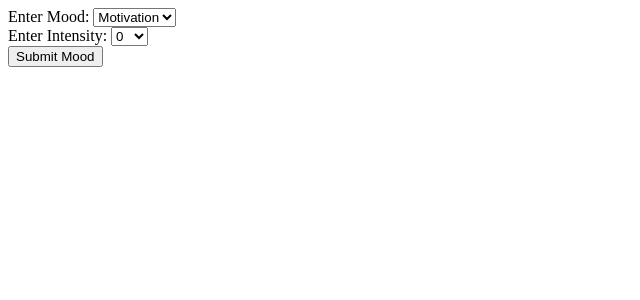
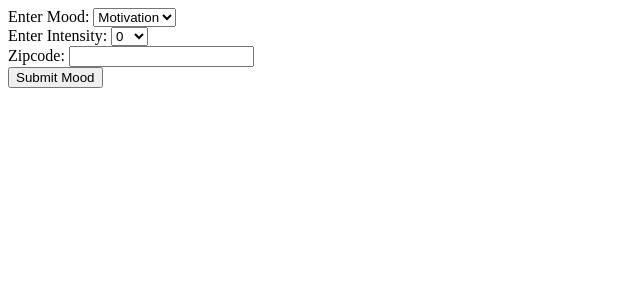
Before and after one commit to CoderCarrot/The-Mood-and-Habit-Tracker, a Flask app: page /moods in a window 1280 px wide. Shown: the top 300 px of the page, without its empty margins (0-640 px from the left). Run offline with Flask 2, Linux system fonts and the light colour scheme; parts of the project's set-up code (start-up, migrations or seed data) failed here and were passed over.

Commit message:
Add x zipcode entry for habit and mood forms

```diff
--- a/mood_habit_tracker/server.py
+++ b/mood_habit_tracker/server.py
@@ -11,11 +11,13 @@ PLACEHOLDER = 1
 PLACEHOLDER_ZIP = '94404,us'
 PLACEHOLDER_DATE = '2010-01-02 01:00:00'
 
+
 @app.route('/')
 def get_homepage():
     """Show homepage."""
 
     return 'Homepage'
+
 
 @app.route('/moods', methods=['GET'])
 def get_mood():
@@ -25,11 +27,13 @@ def get_mood():
 
     return render_template("input_mood.html", moods=moods)
 
+
 @app.route('/moods', methods=['POST'])
 def post_mood():
     """Post mood data."""
 
-    weather_id = get_weather()
+    zipcode = request.form.get('zipcode')
+    weather_id = get_weather(zipcode)
 
     mood = request.form.get('mood_options')
     intensity = request.form.get('intensity')
@@ -43,6 +47,7 @@ def post_mood():
 
     return render_template("mood_entered.html")
 
+
 @app.route('/habits', methods=['GET'])
 def get_habit():
     """Create habit form."""
@@ -51,27 +56,31 @@ def get_habit():
 
     return render_template("input_habit.html", habits=habits)
 
+
 @app.route('/habits', methods=['POST'])
 def post_habit():
     """Post habit data."""
 
-    weather_id = get_weather()
+    zipcode = request.form.get('zipcode')
+    weather_id = get_weather(zipcode)
 
     habit = request.form.get('habit_options')
     ins = Habit(habit=habit,
                user_id=PLACEHOLDER,
-               weather_id=weather_id)#PLACEHOLDER
+               weather_id=weather_id)
 
     db.session.add(ins)
     db.session.commit()
 
     return render_template("habit_entered.html")
 
-def get_weather():
+
+
+def get_weather(zipcode):
 
     url = 'http://api.openweathermap.org/data/2.5/weather'
     payload = {'APPID' : key,
-               'zip' : PLACEHOLDER_ZIP }
+               'zip' : f'{zipcode},us'}
 
     # Get the current weather response from the openWeather API
     res = requests.get(url, params=payload)
@@ -101,6 +110,7 @@ def get_weather():
     return weather_entry[0].weather_id
 
 
+
 if __name__ == '__main__':
     connect_to_db(app)
     app.run(port=5000, host='0.0.0.0', debug=True)
--- a/mood_habit_tracker/templates/input_habit.html
+++ b/mood_habit_tracker/templates/input_habit.html
@@ -12,6 +12,9 @@
             {% endfor %}
         </select>
         <br>
+        Zipcode
+        <input type="text" name="zipcode">
+        <br>
         <input type="submit" name="submit_button" value="Submit Habit">
     </form>
 </body>
--- a/mood_habit_tracker/templates/input_mood.html
+++ b/mood_habit_tracker/templates/input_mood.html
@@ -19,6 +19,9 @@
             {% endfor %}
         </select>
         <br>
+        Zipcode:
+        <input type="text" name="zipcode">
+        <br>
         <input type="submit" name="submit_button" value="Submit Mood">
     </form>
 </body>
```
Also changed, not shown: 1 other file.
